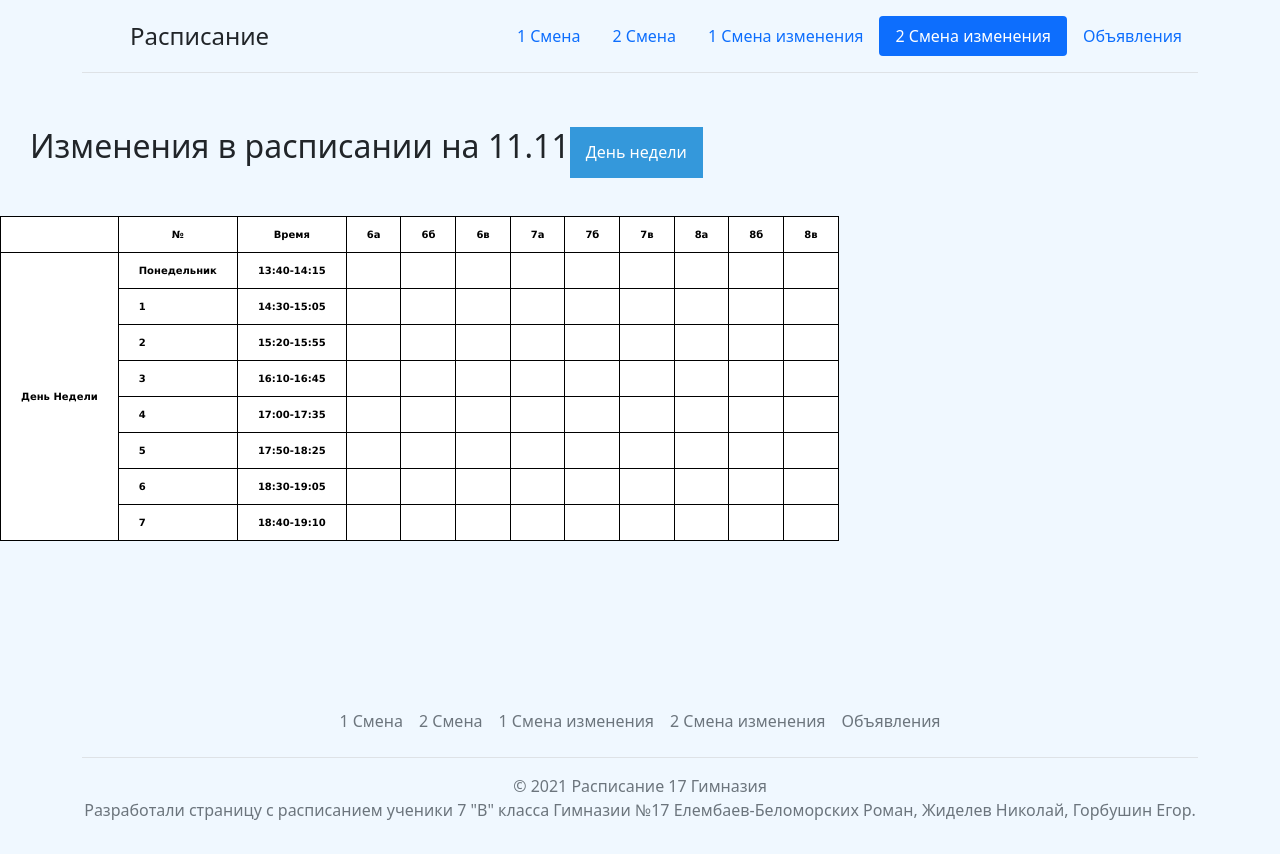
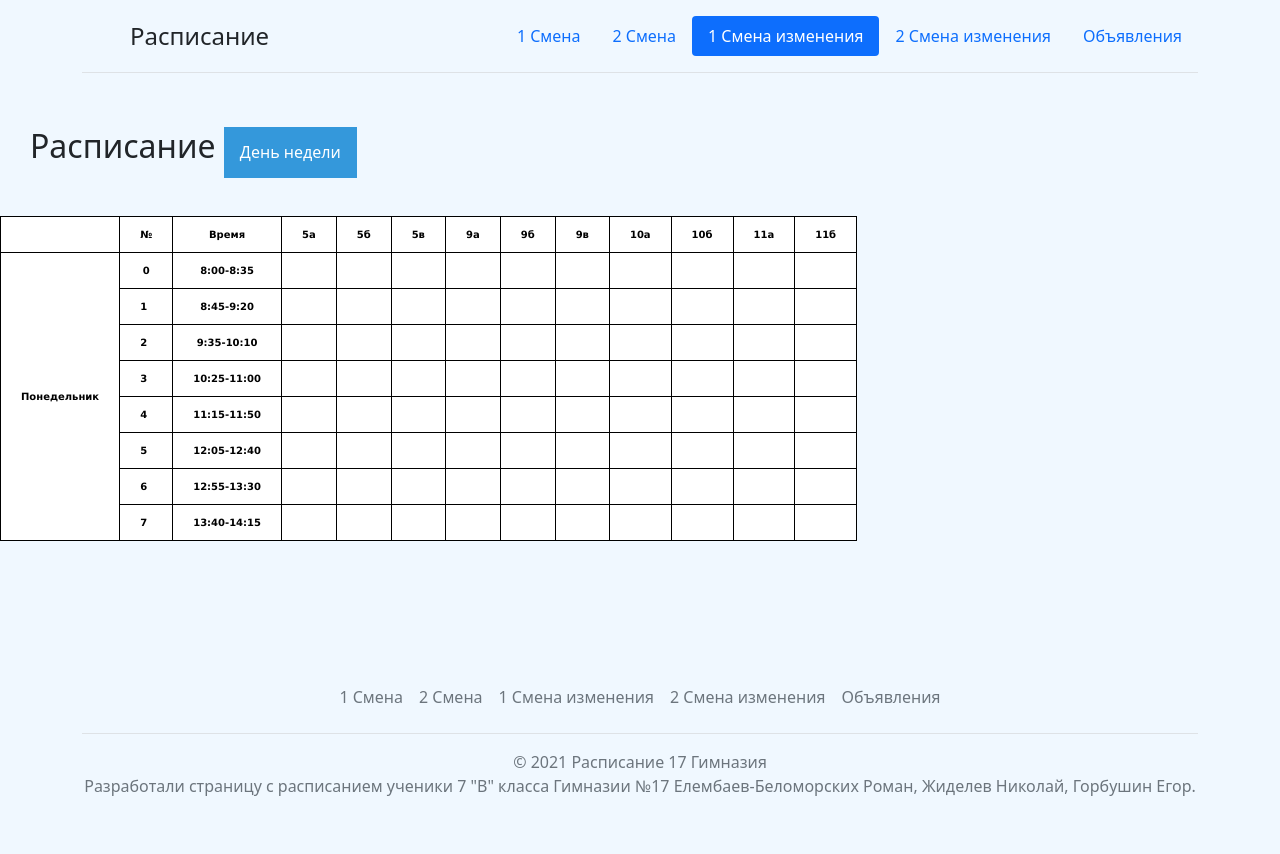
Before and after one commit to Raspisaniye-17-Gimnaziya/1_Smena_Izmeneniya, a plain HTML site: page index.html in a window 1280 px wide. After the commit the page ends 830 px from the top, so only its background shows below. Drawn offline with Linux system fonts and the light colour scheme.

Commit message:
Update index.html

```diff
--- a/index.html
+++ b/index.html
@@ -4,13 +4,15 @@
   <meta charset="UTF-8">
   <meta http-equiv="X-UA-Compatible" content="IE=edge">
   <meta name="viewport" content="width=device-width, initial-scale=1.0">
-    <title>Изменения Расписание 17 Гимназии</title>
   <link rel="shortcut icon" href="favicon.ico" type="image/x-icon">
   <link href="bootstrap.min.css" rel="stylesheet">
-
+  <title>Изменения Расписание 17 Гимназии </title>
   <style>
     footer{
      flex: 0 0 auto;
+ }
+ .footer123 {
+  height: 50px;
 }
     body{
       background-color: aliceblue;
@@ -75,33 +77,27 @@
     .dropdown a:hover {background-color: #ddd;}
 
     .show {display: block;}
-        .content123 {
-  min-height: calc(74vh - 70px);
-}
-    .footer123 {
-  height: 50px;
-}
   </style>
 </head>
 <body>
-    <div class="content123">
     <div class="container">
         <header class="d-flex flex-wrap justify-content-center py-3 mb-4 border-bottom">
           <a href="/" class="d-flex align-items-center mb-3 mb-md-0 me-md-auto text-dark text-decoration-none">
             <svg class="bi me-2" width="40" height="32"><use xlink:href="#bootstrap"/></svg>
             <span class="fs-4">Расписание</span>
           </a>
+
           <ul class="nav nav-pills">
-        <li class="nav-item"><a href="https://raspisaniye-17-gimnaziya.github.io/1_Smena/" class="nav-link" >1 Смена</a></li>
+            <li class="nav-item"><a href="https://raspisaniye-17-gimnaziya.github.io/1_Smena/" class="nav-link">1 Смена</a></li>
             <li class="nav-item"><a href="https://raspisaniye-17-gimnaziya.github.io/2_Smena/" class="nav-link">2 Смена</a></li>
-        <li class="nav-item"><a href="https://raspisaniye-17-gimnaziya.github.io/1_Smena_Izmeneniya/" class="nav-link">1 Смена изменения</a></li>
-        <li class="nav-item"><a href="https://raspisaniye-17-gimnaziya.github.io/2_Smena_Izmeneniya/" class="nav-link active" aria-current="page">2 Смена изменения</a></li>
+            <li class="nav-item"><a href="https://raspisaniye-17-gimnaziya.github.io/1_Smena_Izmeneniya/" class="nav-link active" aria-current="page">1 Смена изменения</a></li>
+            <li class="nav-item"><a href="https://raspisaniye-17-gimnaziya.github.io/2_Smena_Izmeneniya/" class="nav-link ">2 Смена изменения</a></li>
             <li class="nav-item"><a href="https://raspisaniye-17-gimnaziya.github.io/obyavleniya/" class="nav-link">Объявления</a></li>
           </ul>
         </header>
       </div>
-  <h2 id = "data" class ="Rasp">
-    Изменения в расписании на 11.11<div class="dropdown">
+<h2 class ="Rasp">
+  Расписание <div class="dropdown">
   <button onclick="myFunction()" class="dropbtn">День недели</button>
   <div id="myDropdown" class="dropdown-content">
     <a href="#" id="pn">Понедельник</a>
@@ -133,34 +129,28 @@
     }
   }
 </script>
-<script>
-    if (window.devicePixelRatio !== 1) {
-     var dpt = window.devicePixelRatio;
-     var widthM = window.screen.width * dpt;
-     var widthH = window.screen.height * dpt;
-     document.write('<meta name="viewport" content="width=' + widthM+ ', height=' + widthH + '">');
-   }
- </script>
-
+<div id="tabl"></div>
 <table>
   <tr>
     <th></th>
     <th>№</th>
     <th>Время</th>
-        <th>6а</th>
-        <th>6б</th>
-        <th>6в</th>
-        <th>7а</th>
-        <th>7б</th>
-        <th>7в</th>
-        <th>8а</th>
-        <th>8б</th>
-        <th>8в</th>
+    <th>5а</th>
+    <th>5б</th>
+    <th>5в</th>
+    <th>9а</th>
+    <th>9б</th>
+    <th>9в</th>
+    <th>10а</th>
+    <th>10б</th>
+    <th>11а</th>
+    <th>11б</th>
   </tr>
   <tr>
     <th rowspan="8" >День Недели</th>
     <th>0</th>
-        <th>13:40-14:15</th>
+    <th>8:00-8:35</th>
+    <th></th>
     <th></th>
     <th></th>
     <th></th>
@@ -173,7 +163,8 @@
   </tr>
   <tr>
     <th>1</th>
-        <th>14:30-15:05</th>
+    <th>8:45-9:20</th>
+    <th></th>
     <th></th>
     <th></th>
     <th></th>
@@ -186,7 +177,8 @@
   </tr>
   <tr>
     <th>2</th>
-        <th>15:20-15:55</th>
+    <th>9:35-10:10</th>
+    <th></th>
     <th></th>
     <th></th>
     <th></th>
@@ -199,7 +191,8 @@
   </tr>
   <tr>
     <th>3</th>
-        <th>16:10-16:45</th>
+    <th>10:25-11:00</th>
+    <th></th>
     <th></th>
     <th></th>
     <th></th>
@@ -212,7 +205,8 @@
   </tr>
   <tr>
     <th>4</th>
-        <th>17:00-17:35</th>
+    <th>11:15-11:50</th>
+    <th></th>
     <th></th>
     <th></th>
     <th></th>
@@ -225,7 +219,8 @@
   </tr>
   <tr>
     <th>5</th>
-        <th>17:50-18:25</th>
+    <th>12:05-12:40</th>
+    <th></th>
     <th></th>
     <th></th>
     <th></th>
@@ -238,7 +233,8 @@
   </tr>
   <tr>
     <th>6</th>
-        <th>18:30-19:05</th>
+    <th>12:55-13:30</th>
+    <th></th>
     <th></th>
     <th></th>
     <th></th>
@@ -251,7 +247,8 @@
   </tr>
   <tr>
     <th>7</th>
-        <th>18:40-19:10</th>
+    <th>13:40-14:15</th>
+    <th></th>
     <th></th>
     <th></th>
     <th></th>
@@ -263,8 +260,8 @@
     <th></th>
   </tr>
 </table>
-</div>
-<br><br><br><br><br>
+</body>
+</div><br><br><br><br>
 <div class="footer123">
   <div class="container">
       <footer class="py-3 my-4">
@@ -280,5 +277,6 @@
     </div>
   </div>
 <script src="script.js"></script>
+
 </body>
 </html>
```
Lines whose indentation alone changed are shown as unchanged.
